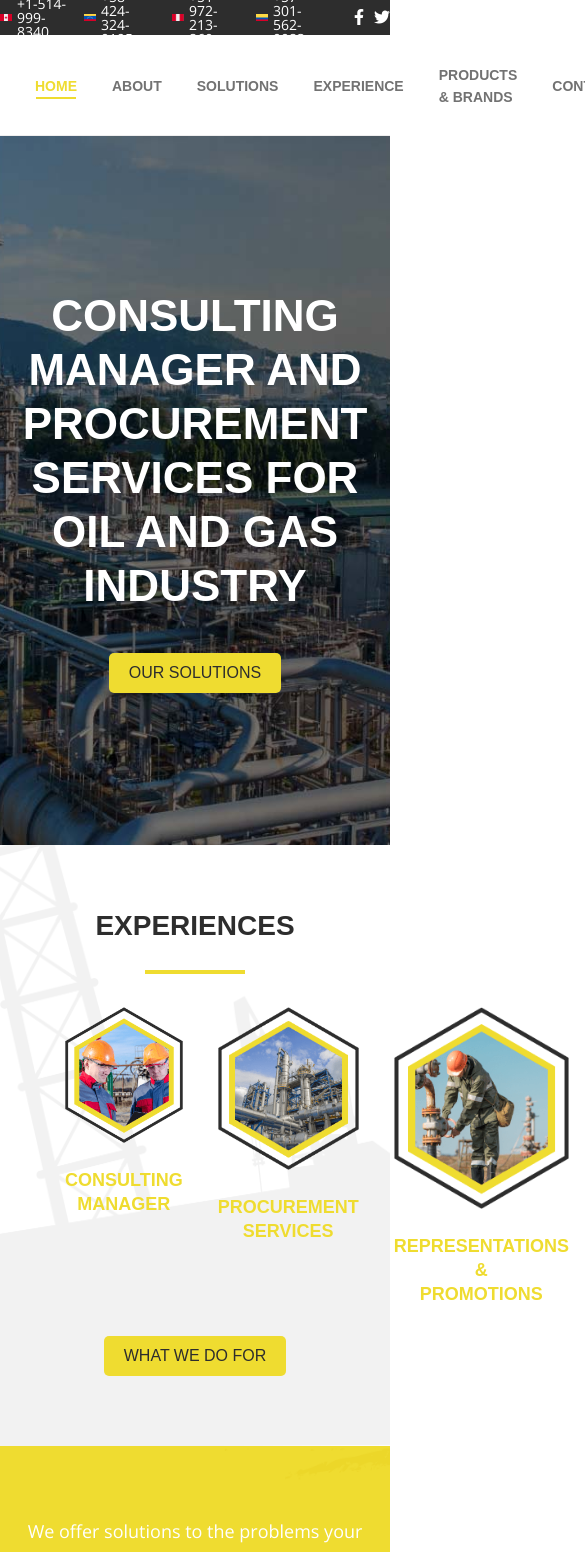
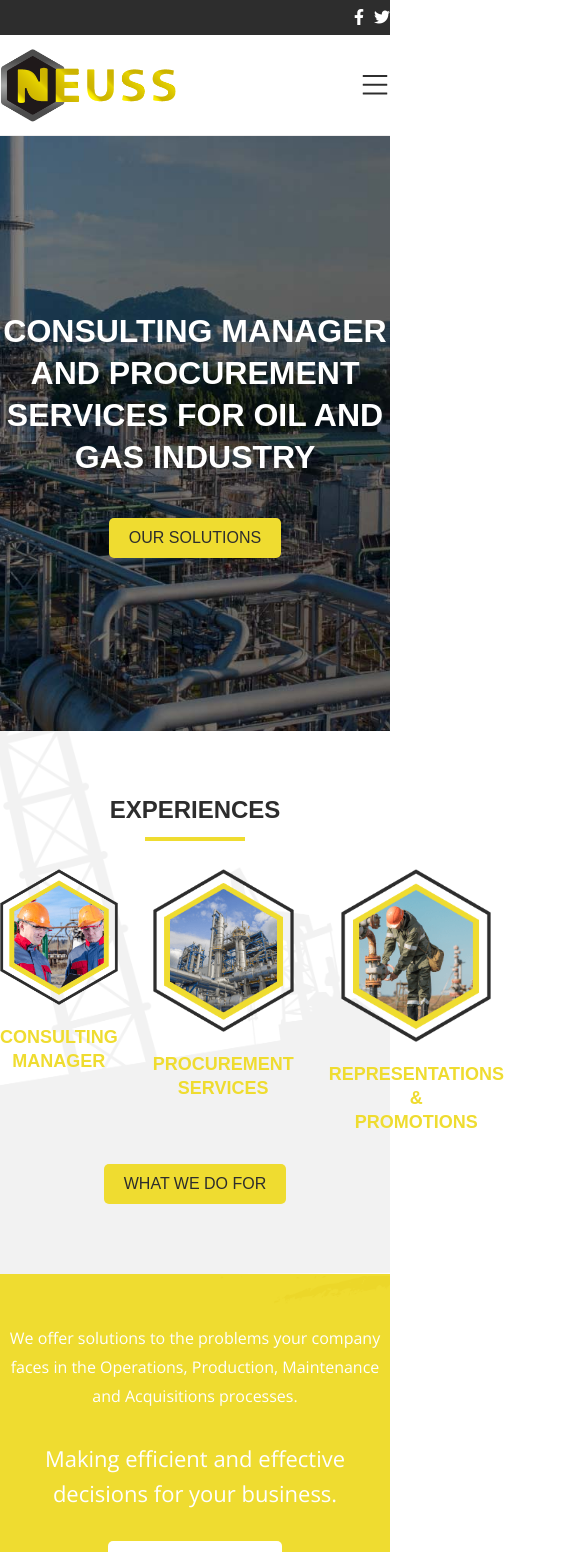
Before and after one commit to davecast/neussts, a Vue app: page / in a window 390 px wide. Shown: the top 1552 px of the page, 585 px wide, since content can reach past the window. Built offline with nearby package versions, Linux system fonts and the light colour scheme; a web font is replaced by a local one.

Commit message:
Fix mq for 980 or less

```diff
--- a/src/App.vue
+++ b/src/App.vue
@@ -334,4 +334,61 @@ p {
     padding-right: calc(100% - calc(980px / 2));
   }
 }
+@media screen and (max-width: 980px) {
+  .container {
+    max-width: 740px;
+  }
+  .pd__left--col {
+    padding-left: calc(100% - calc(740px / 2));
+  }
+  .pd__right--col {
+    padding-right: calc(100% - calc(740px / 2));
+  }
+
+  .content--595--center-lg {
+    max-width: 595px;
+  }
+
+  .grid--2--12 {
+    max-width: calc(100%);
+  }
+
+  .title__section {
+    font-size: 20px;
+    line-height: 26px;
+  }
+  .text--normal {
+    font-size: 16px;
+    line-height: 29px;
+  }
+  .text--big {
+    font-size: 22px;
+    line-height: 35px;
+  }
+
+  .mt--x3--lg {
+    margin-top: 30px;
+  }
+
+  .section--lg {
+    padding: 50px 0 !important;
+  }
+  .content--rigth--pd {
+    padding-left: 20px;
+  }
+  .content--left--pd {
+    padding-right: 20px;
+  }
+}
+@media screen and (max-width: 768px) {
+  .container {
+    max-width: 565px;
+  }
+  .pd__left--col {
+    padding-left: calc(100% - calc(565px / 2));
+  }
+  .pd__right--col {
+    padding-right: calc(100% - calc(565px / 2));
+  }
+}
 </style>
--- a/src/components/Banner.vue
+++ b/src/components/Banner.vue
@@ -67,4 +67,26 @@ export default {
 .banner__title--text {
   width: 595px;
 }
+@media screen and (max-width: 980px) {
+  .banner {
+    height: 595px;
+  }
+  .banner__title--big {
+    font-size: 32px;
+    line-height: 42px;
+  }
+  .banner--small {
+    max-height: 400px;
+    margin-top: 0px;
+  }
+  .banner__title--text {
+    width: 390px;
+  }
+  .banner__title--separator {
+    padding-bottom: 25px;
+  }
+  .banner__title--separator.mb--x3 {
+    margin-bottom: 25px;
+  }
+}
 </style>
--- a/src/components/Feature.vue
+++ b/src/components/Feature.vue
@@ -35,4 +35,10 @@ export default {
   font-size: 18px;
   line-height: 24px;
 }
+@media screen and (max-width: 980px) {
+  .feature__img {
+    max-width: 150px;
+    margin: 0 auto 20px;
+  }
+}
 </style>
--- a/src/components/Footer.vue
+++ b/src/components/Footer.vue
@@ -137,4 +137,10 @@ export default {
   display: inline-block;
   margin: 0 3px 0 5px;
 }
+
+@media screen and (max-width: 980px) {
+  .footer__img {
+    max-width: 200px;
+  }
+}
 </style>
--- a/src/components/Header.vue
+++ b/src/components/Header.vue
@@ -17,32 +17,50 @@
           <router-link to="/" class="header__logo">
             <figure>
               <img
-                v-if="this.$route.path !== '/' && !isFixed"
+                v-if="
+                  this.$route.path !== '/' && !isFixed && this.windowWidth > 980
+                "
                 src="@/assets/logo-white.png"
               />
               <img v-else src="@/assets/logo.png" />
             </figure>
           </router-link>
-          <ul class="header__menu">
+          <ul class="header__menu" :class="{ header__open: this.burgerOpen }">
             <li class="header__menu--list">
-              <router-link to="/">Home</router-link>
+              <router-link v-on:click.native="handleMenu()" to="/"
+                >Home</router-link
+              >
             </li>
             <li class="header__menu--list">
-              <router-link to="/about">About</router-link>
+              <router-link v-on:click.native="handleMenu()" to="/about"
+                >About</router-link
+              >
             </li>
             <li class="header__menu--list">
-              <router-link to="/solutions">Solutions</router-link>
+              <router-link v-on:click.native="handleMenu()" to="/solutions"
+                >Solutions</router-link
+              >
             </li>
             <li class="header__menu--list">
-              <router-link to="/experience">Experience</router-link>
+              <router-link v-on:click.native="handleMenu()" to="/experience"
+                >Experience</router-link
+              >
             </li>
             <li class="header__menu--list">
-              <router-link to="/products">Products &amp; Brands</router-link>
+              <router-link v-on:click.native="handleMenu()" to="/products"
+                >Products &amp; Brands</router-link
+              >
             </li>
             <li class="header__menu--list">
-              <router-link to="/contact">Contact</router-link>
+              <router-link v-on:click.native="handleMenu()" to="/contact"
+                >Contact</router-link
+              >
             </li>
           </ul>
+          <div class="burger" @click="handleMenu">
+            <i v-if="!burgerOpen" class="wz-icon wz-bar"></i>
+            <i v-else class="wz-icon wz-closed"></i>
+          </div>
         </div>
       </div>
     </div>
@@ -61,7 +79,9 @@ export default {
   },
   data() {
     return {
-      isFixed: false
+      isFixed: false,
+      burgerOpen: false,
+      windowWidth: window.innerWidth
     };
   },
   methods: {
@@ -71,17 +91,24 @@ export default {
       } else {
         this.isFixed = false;
       }
+    },
+    handleMenu() {
+      this.burgerOpen = !this.burgerOpen;
+      console.log("click");
     }
   },
   computed: {
     classObject: function() {
       return {
-        header__transparent: this.$route.path !== "/"
+        header__transparent: this.$route.path !== "/" && this.windowWidth > 980
       };
     }
   },
   created() {
     window.addEventListener("scroll", this.handleScroll);
+    window.addEventListener("resize", () => {
+      this.windowWidth = window.innerWidth;
+    });
   }
 };
 </script>
@@ -156,6 +183,7 @@ export default {
   display: flex;
   align-items: center;
   justify-content: flex-end;
+  z-index: 9;
 }
 .header__menu--list {
   margin-left: 35px;
@@ -203,7 +231,70 @@ export default {
   background-color: transparent;
   border: none;
 }
-
-@media screen and (max-width: 1200px) {
+.burger {
+  display: none;
+  width: 30px;
+  height: 30px;
+  justify-content: center;
+  align-items: center;
+  font-size: 28px;
+  line-height: 28px;
+  color: #2d2d2d;
+}
+@media screen and (max-width: 980px) {
+  .burger {
+    display: flex;
+  }
+  .header__bottom {
+    position: relative;
+  }
+  .header__bottom.header__bottom__fixed {
+    position: fixed;
+  }
+  .header__menu {
+    position: absolute;
+    left: 0;
+    right: 0;
+    top: 100px;
+    background: #fff;
+    flex-direction: column;
+    height: 0;
+    overflow: hidden;
+    transform: translateY(-10px);
+    padding: 0;
+    opacity: 0;
+    transition: transform 0.3s ease-in-out, opacity 0.3s ease-in;
+  }
+  .header__open {
+    height: auto;
+    overflow: hidden;
+    transform: translateY(0px);
+    padding: 20px;
+    opacity: 1;
+  }
+  .header__bottom.header__bottom__fixed .header__menu {
+    top: 69px;
+  }
+  .header__transparent .header__menu a,
+  .header__transparent .header__bottom__fixed .header__menu a {
+    color: #727272;
+  }
+  .header__menu a:hover,
+  .header__menu a.router-link-exact-active {
+    color: #efdc30;
+  }
+  .header__menu--list {
+    margin-left: 0px;
+    padding: 5px 15px;
+    margin-bottom: 10px;
+  }
+}
+@media screen and (max-width: 768px) {
+  .flags {
+    display: none;
+  }
+  .header__top .header__content {
+    justify-content: flex-end;
+  }
 }
 </style>
--- a/src/components/NeTitle.vue
+++ b/src/components/NeTitle.vue
@@ -62,7 +62,6 @@ export default {
 .title {
   position: relative;
   padding-bottom: 35px;
-  margin-bottom: 35px;
 }
 .title::before {
   content: "";
@@ -95,4 +94,14 @@ export default {
   font-family: "Open Sans", sans-serif;
   font-weight: 500;
 }
+@media screen and (max-width: 980px) {
+  .title {
+    padding-bottom: 20px;
+    margin-bottom: 15px !important;
+  }
+  .title__first {
+    font-size: 24px;
+    line-height: 18px;
+  }
+}
 </style>
--- a/src/views/About.vue
+++ b/src/views/About.vue
@@ -43,13 +43,13 @@
       <div class="container">
         <Title title="our team core" color="2d2d2d" position="center" />
         <p
-          class="text--normal text--grey--c mb--x3 text--center content--768--center"
+          class="text--normal text--grey--c mb--x3 text--center content--768--center content--595--center-lg"
         >
           We are formed by professionals from the energy sector, in the gas, oil
           and power generation industries, with
           <strong>more than 20 years of experience</strong> in areas such as
         </p>
-        <div class="grid grid__col--6 grid__gap--35">
+        <div class="grid features grid__col--6 grid__gap--35">
           <Feature image="about/maintenance.png">
             MAINTENANCE
           </Feature>
@@ -249,4 +249,17 @@ export default {
   padding: 30px;
   box-sizing: border-box;
 }
+@media screen and (max-width: 980px) {
+  .features.grid__col--6 {
+    grid-template: 1fr / repeat(3, 1fr);
+  }
+  .grid__values[data-v-039c5b43] {
+    padding-top: 25px;
+    grid-template-columns: repeat(4, 1fr);
+    grid-template-areas:
+      "item1 item1 item2 item2"
+      "item3 item3 item4 item4"
+      ". item5 item5 .";
+  }
+}
 </style>
--- a/src/views/Contact.vue
+++ b/src/views/Contact.vue
@@ -136,4 +136,10 @@ export default {
 .info i {
   margin-top: 2px;
 }
+
+@media screen and (max-width: 980px) {
+  .grid_5_4_[data-v-df212a54] {
+    grid-template-areas: "form form form form form form form . info info info info";
+  }
+}
 </style>
--- a/src/views/Home.vue
+++ b/src/views/Home.vue
@@ -13,7 +13,7 @@
     <DcSection class="back--white" backgroundImage="exp_back.png" attached>
       <div class="container">
         <Title title="experiences" color="2D2D2D" />
-        <div class="grid grid--4--12 grid__3 grid__gap--35 mb--x3">
+        <div class="grid grid--4--12 grid__3 grid__gap--35 mb--x3 mt--x3--lg">
           <Feature image="exp_1.png"> CONSULTING <br />MANAGER </Feature>
           <Feature image="exp_2.png"> PROCUREMENT <br />SERVICES </Feature>
           <Feature image="exp_3.png">
@@ -26,13 +26,13 @@
       </div>
     </DcSection>
     <DcSection
-      class="back--yellow"
+      class="back--yellow section--lg"
       backgroundImage="about__back.png"
       backgroundPosition="bottom"
     >
       <div class="container">
         <p
-          class="text--normal text--white mb--x3 text--center content--768--center"
+          class="text--normal text--white mb--x3 text--center content--768--center content--595--center-lg"
         >
           We offer solutions to the problems your company faces in the
           Operations, Production, Maintenance and Acquisitions processes.
@@ -45,11 +45,14 @@
         </NeButton>
       </div>
     </DcSection>
-    <DcSection class="back--black" backgroundImage="products__back.jpg">
+    <DcSection
+      class="back--black section--lg"
+      backgroundImage="products__back.jpg"
+    >
       <div class="container">
         <Title title="products &amp; brands" color="FFFFFF" />
         <p
-          class="text--normal text--white mb--x3 text--center content--768--center"
+          class="text--normal text--white mb--x3 text--center content--768--center content--595--center-lg"
         >
           Lorem ipsum dolor sit amet, consectetur adipisicing elit. Cupiditate
           itaque nulla recusandae at quod architecto autem tempore possimus
@@ -153,4 +156,10 @@ export default {
   padding-left: 25px;
   line-height: 24px;
 }
+
+@media screen and (max-width: 980px) {
+  .grid--4--12 {
+    max-width: 100%;
+  }
+}
 </style>
--- a/src/views/Products.vue
+++ b/src/views/Products.vue
@@ -160,4 +160,14 @@ export default {
 };
 </script>
 
-<style scoped></style>
+<style scoped>
+@media screen and (max-width: 980px) {
+  .grid__col--4 {
+    grid-template: 1fr / repeat(3, 1fr);
+    margin-top: 30px;
+  }
+  .grid__col--5 {
+    grid-template: 1fr / repeat(4, 1fr);
+  }
+}
+</style>
```
